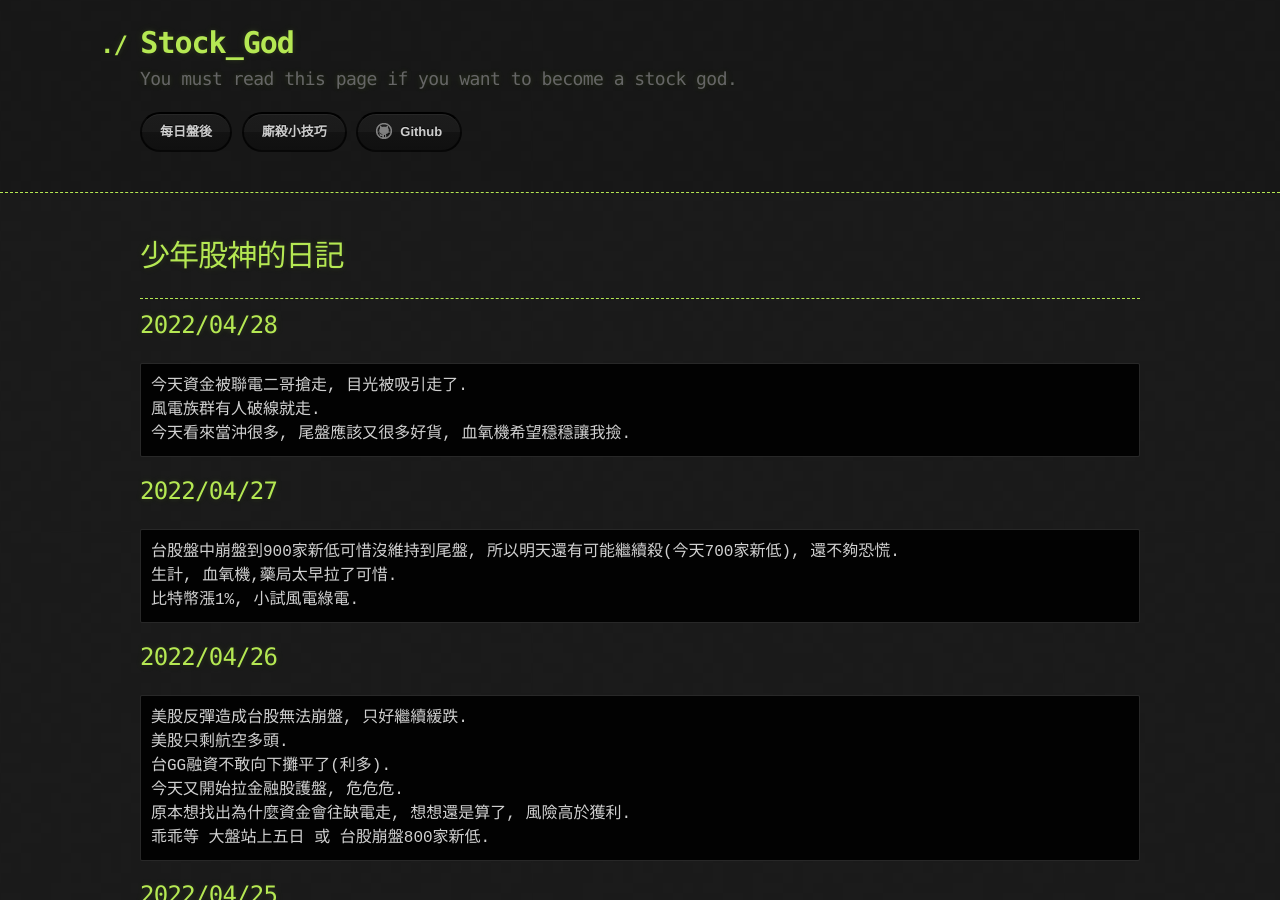
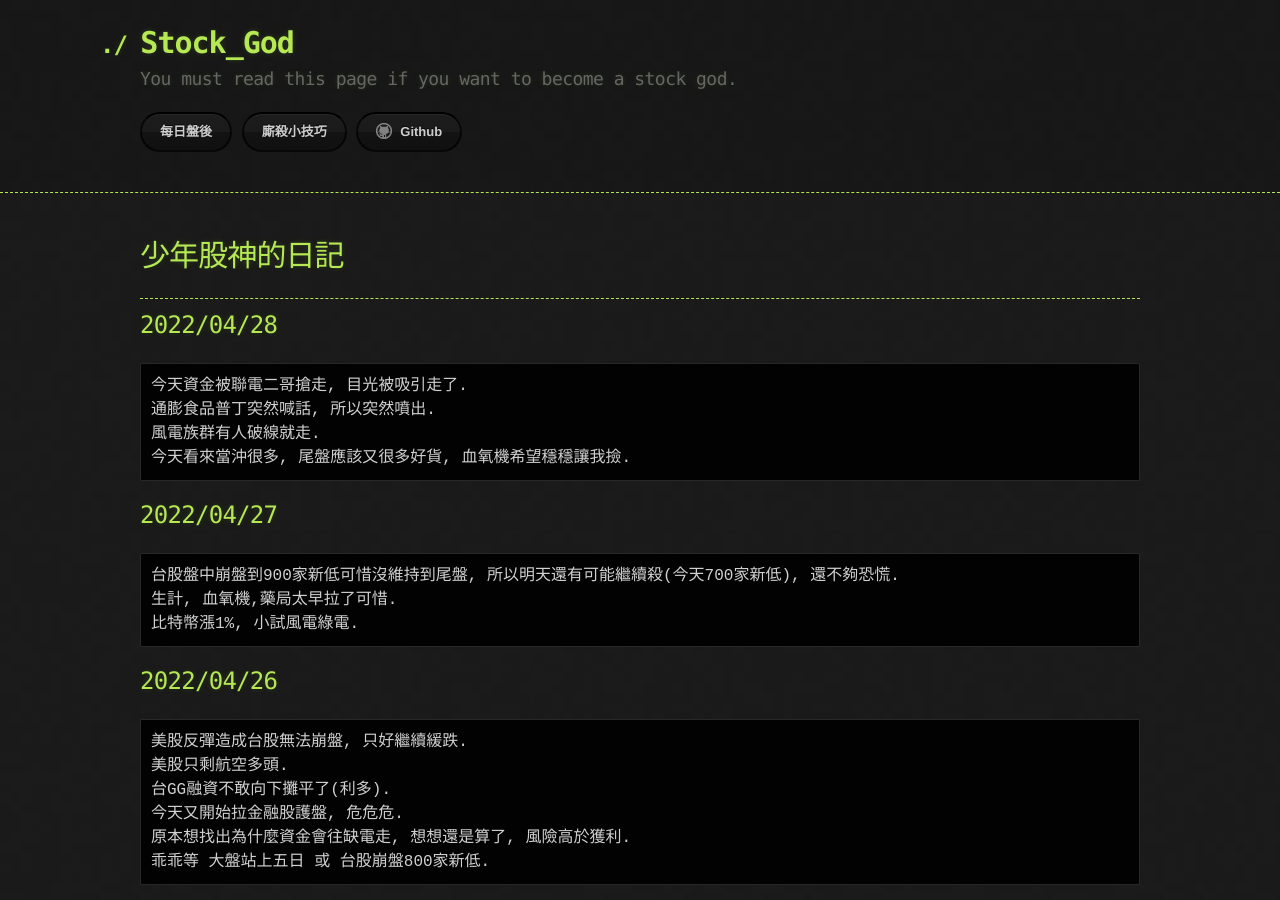
Before and after one commit to lepg5487/Stock_God, a Jekyll site: the page built from index.md, in a window 1280 px wide and 900 px high. Built offline with Jekyll 4.4.1, drawn with Linux system fonts in a browser that asks for light colours; our own code applies the rules of GitHub Pages for plain Markdown files.

Commit message:
Update index.md

````diff
--- a/index.md
+++ b/index.md
@@ -9,6 +9,7 @@ layout: testlayouts
 ## 2022/04/28
 ```
 今天資金被聯電二哥搶走, 目光被吸引走了.
+通膨食品普丁突然喊話, 所以突然噴出.
 風電族群有人破線就走.
 今天看來當沖很多, 尾盤應該又很多好貨, 血氧機希望穩穩讓我撿.
 ```
````
